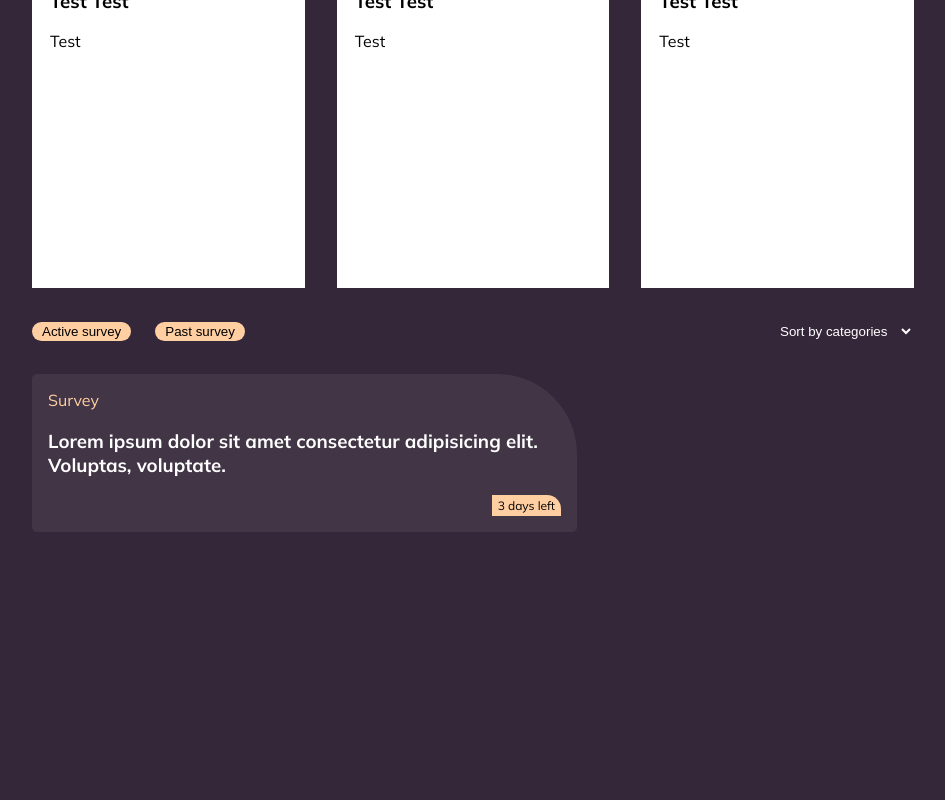
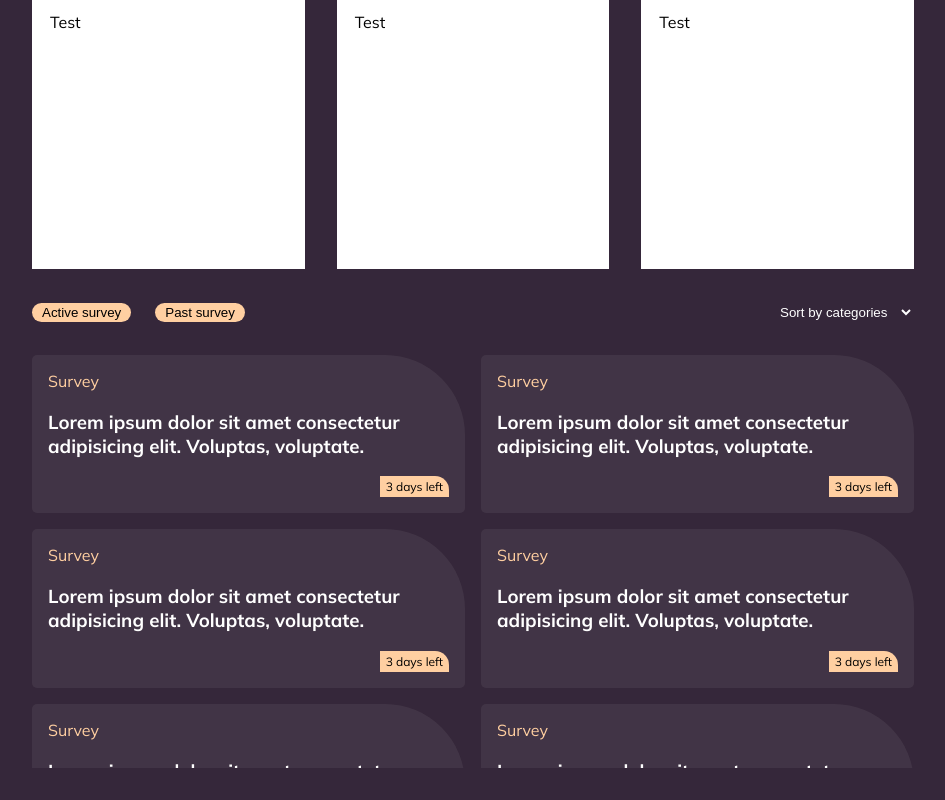
Before and after one commit to SvenWeigel/PollApp, an Angular app: page / in a window 1280 px wide. Shown: the part 1017-1817 px from the top of the page, without its empty margins (167-1112 px from the left). Before the commit the page ends 1581 px from the top, so only its background shows below. Built offline with nearby package versions, Linux system fonts and the light colour scheme; a web font is replaced by a local one.

Commit message:
change: style in list and item

```diff
--- a/src/app/shared/components/description/description.scss
+++ b/src/app/shared/components/description/description.scss
@@ -1,7 +1,7 @@
 main{
     display: flex;
     gap: 32px;
-    margin: var(--home--margin-l-r);
+    margin: 92px 111px 0 111px;
     justify-content: space-between;
     margin-bottom: 90px;
 }
--- a/src/app/shared/components/survey-item/survey-item.scss
+++ b/src/app/shared/components/survey-item/survey-item.scss
@@ -4,7 +4,6 @@
     padding: 16px;
     border-top-right-radius: 80px !important;
     border-radius: 5px;
-    width: 513px;
     display: flex;
     flex-direction: column;
     align-items: flex-start;
--- a/src/app/shared/components/survey-list/survey-list.html
+++ b/src/app/shared/components/survey-list/survey-list.html
@@ -15,5 +15,10 @@
     </div>
     <div class="survey-list">
         <app-survey-item></app-survey-item>
+        <app-survey-item></app-survey-item>
+        <app-survey-item></app-survey-item>
+        <app-survey-item></app-survey-item>
+        <app-survey-item></app-survey-item>
+        <app-survey-item></app-survey-item>
     </div>
 </main>
```
Also changed, not shown: src/app/shared/components/survey-list/survey-list.scss (+8 -8 lines).
